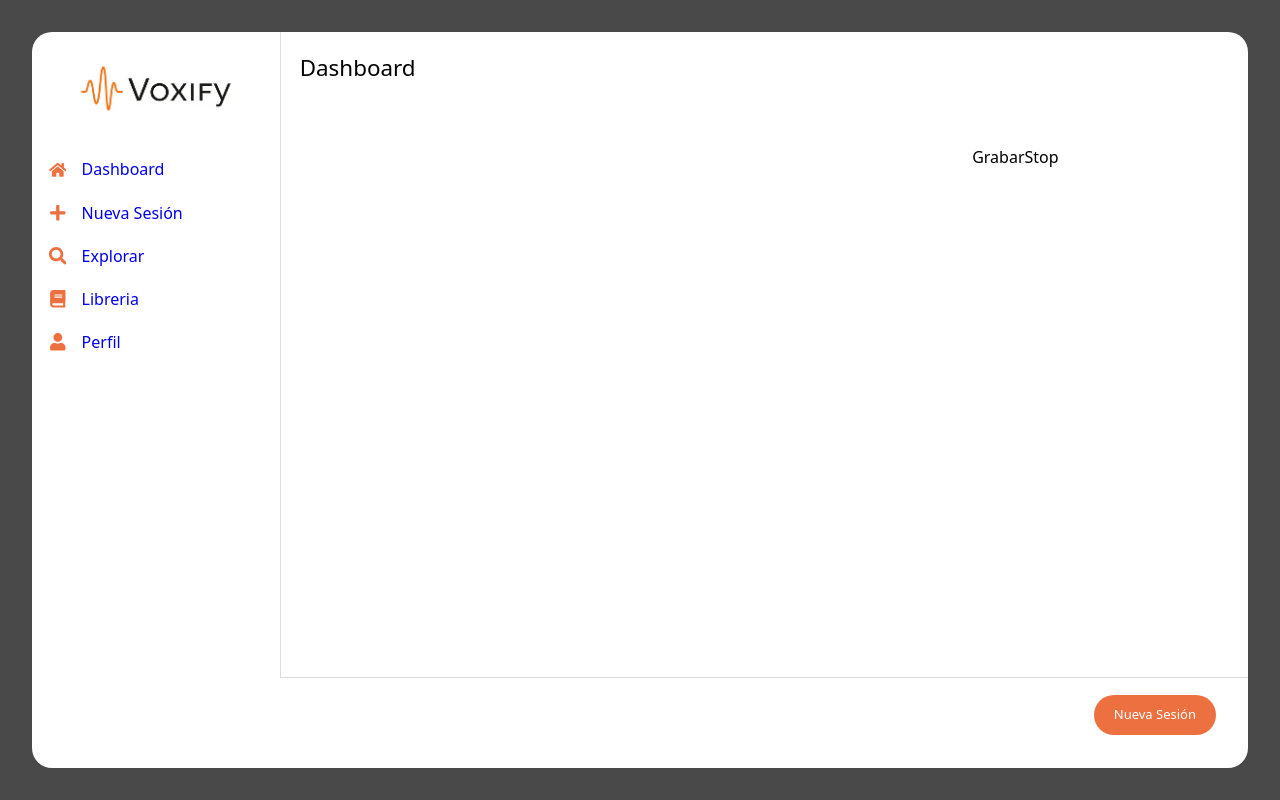
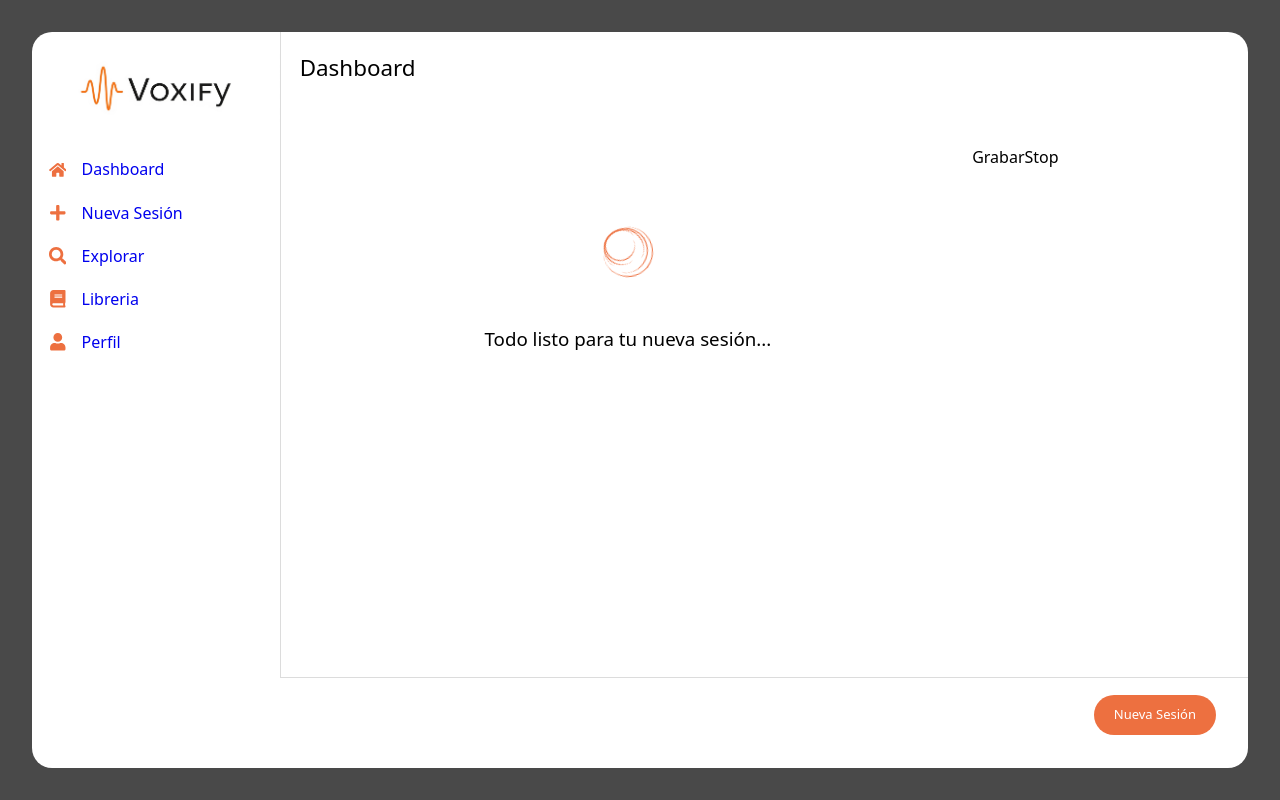
Before and after one commit to ignaarguello/Voxify, a React (Vite) app in the folder Cliente/: page /nuevasesion in a window 1280 px wide. Built offline with nearby package versions, Linux system fonts and the light colour scheme; the HTML template or start-up script is replaced by a standard one.

Commit message:
Add/Spinner loader

```diff
--- a/Cliente/package.json
+++ b/Cliente/package.json
@@ -10,11 +10,14 @@
     "preview": "vite preview"
   },
   "dependencies": {
+    "loaders.css": "^0.1.2",
     "node": "^22.17.0",
     "react": "^19.1.0",
     "react-dom": "^19.1.0",
+    "react-loaders": "^3.0.1",
     "react-player": "^3.0.0",
-    "react-router-dom": "^7.6.3"
+    "react-router-dom": "^7.6.3",
+    "react-spinners": "^0.17.0"
   },
   "devDependencies": {
     "@eslint/js": "^9.29.0",
--- a/Cliente/src/componentes/SessionRecorder/SessionRecorder.css
+++ b/Cliente/src/componentes/SessionRecorder/SessionRecorder.css
@@ -3,9 +3,10 @@
 
 /*? Resolucion Mobile */
 @media screen and (min-width: 1280px) {
+
     /* Contenedor Padre */
     #SessionRecorderWrapper {
-       /*  border: 2px solid red; */
+        /*  border: 2px solid red; */
         width: 100%;
         height: 100%;
         display: flex;
@@ -23,8 +24,8 @@
     }
 
     /* Wrapper del Video */
-    #VideoActiveSessionWrapper{
-        /* border: 2px solid red; */
+    #VideoActiveSessionWrapper {
+        /*         border: 5px solid blue; */
         height: 100%;
         width: 100%;
     }
@@ -40,17 +41,32 @@
     }
 
     /* Contenedor Pre render */
-    #Contenedor-Pre-Render{
-      /*   border: 2px solid green; */
+    #Contenedor-Pre-Render {
+        /*  border: 1px solid blue; */
         width: 100%;
         height: 100%;
-        filter: grayscale(100%);
-        -webkit-filter: grayscale(100%);
+        /*      filter: grayscale(100%);
+        -webkit-filter: grayscale(100%);  */
+    }
+
+    .camera-loading {
+        /* border: 2px solid greenyellow; */
+        height: 100%;
+        display: flex;
+        flex-direction: column;
+        justify-content: center;
+        align-items: center;
+        gap: 1rem;
+    }
+
+    .camera-loading h3 {
+        font-weight: 200;
+        margin-top: 2rem;
     }
 
     /* Botones Grabar/Stop - Contenendor */
-    #Grabar-Stop_NS{
-       /*  border: 2px solid red; */
+    #Grabar-Stop_NS {
+        /*  border: 2px solid red; */
         padding: .8rem;
         width: 40%;
         height: 22%;
--- a/Cliente/src/componentes/SessionRecorder/SessionRecorder.jsx
+++ b/Cliente/src/componentes/SessionRecorder/SessionRecorder.jsx
@@ -1,5 +1,10 @@
 import React, { useState, useEffect, useRef } from 'react';
+
+//Estilos
 import './SessionRecorder.css';
+
+//Loader
+import { CircleLoader } from "react-spinners";
 
 export default function SessionRecorder() {
   // Estado para gestionar los permisos de la cámara y el stream
@@ -13,7 +18,6 @@ export default function SessionRecorder() {
     try {
       // Solicitamos acceso al video (cámara)
       const stream = await navigator.mediaDevices.getUserMedia({ video: true });
-
       // Si el acceso es exitoso, actualizamos el estado con el stream y cambiamos el status
       setMediaStream(stream);
       setCameraStatus('granted');
@@ -39,7 +43,12 @@ export default function SessionRecorder() {
   const renderContent = () => {
     switch (cameraStatus) {
       case 'loading':
-        return null; // No mostramos nada mientras carga o antes de interactuar
+        return (
+          <div className="camera-loading">
+            <CircleLoader color='#ed7140'/>
+            <h3>Todo listo para tu nueva sesión...</h3>
+          </div>
+        ); // No mostramos nada mientras carga o antes de interactuar
       case 'denied':
         return (
           <div className="camera-error">
--- a/Cliente/src/componentes/VideoPlayer/VideoPlayer.css
+++ b/Cliente/src/componentes/VideoPlayer/VideoPlayer.css
@@ -10,7 +10,7 @@
 /* Resolucion Laptops */
 @media screen and (min-width:1280px) {
     #ContenedorVideoPlayer{
-        /* border: 2px solid green; */
+      /*   border: 5px solid green; */
         width: 40rem;
         padding: 0;
         margin: 0rem 0 0 0rem;
```
Also changed, not shown: 1 other file (tests, documents, lock files or other folders).
